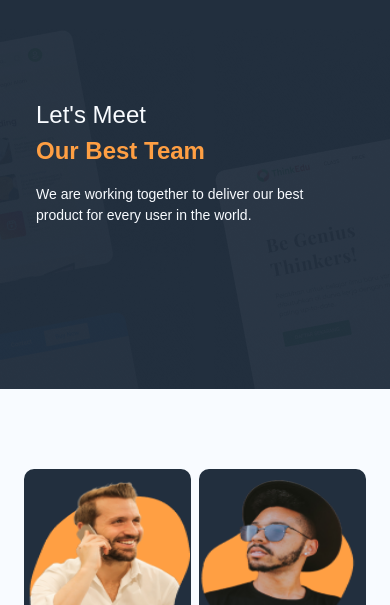
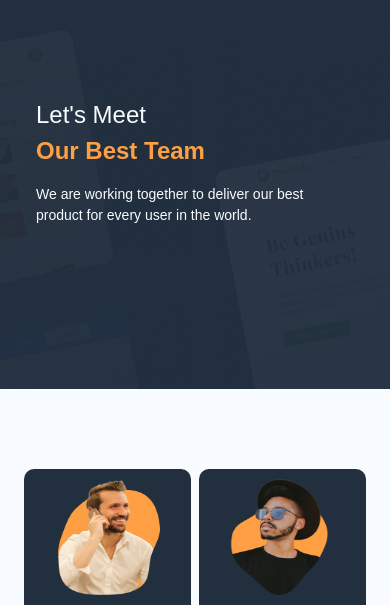
Before and after one commit to Naqi29/template-design, a website: page dist/team.html in a window 390 px wide. Shown: the part 65-670 px from the top of the page. Drawn offline with nearby package versions, Linux system fonts and the light colour scheme; files that its build step writes are made by us from their sources; a web font is replaced by a local one.

Commit message:
edit profile-picture team.scss

```diff
--- a/src/sass/pages/_team.scss
+++ b/src/sass/pages/_team.scss
@@ -11,6 +11,11 @@
         .profile-picture {
             width: 165px;
             height: 178px;
+
+            @include breakpoints-down(sm) {
+                width: 105px;
+                height: 118px;
+            }
         }
 
         .card-title {
```
